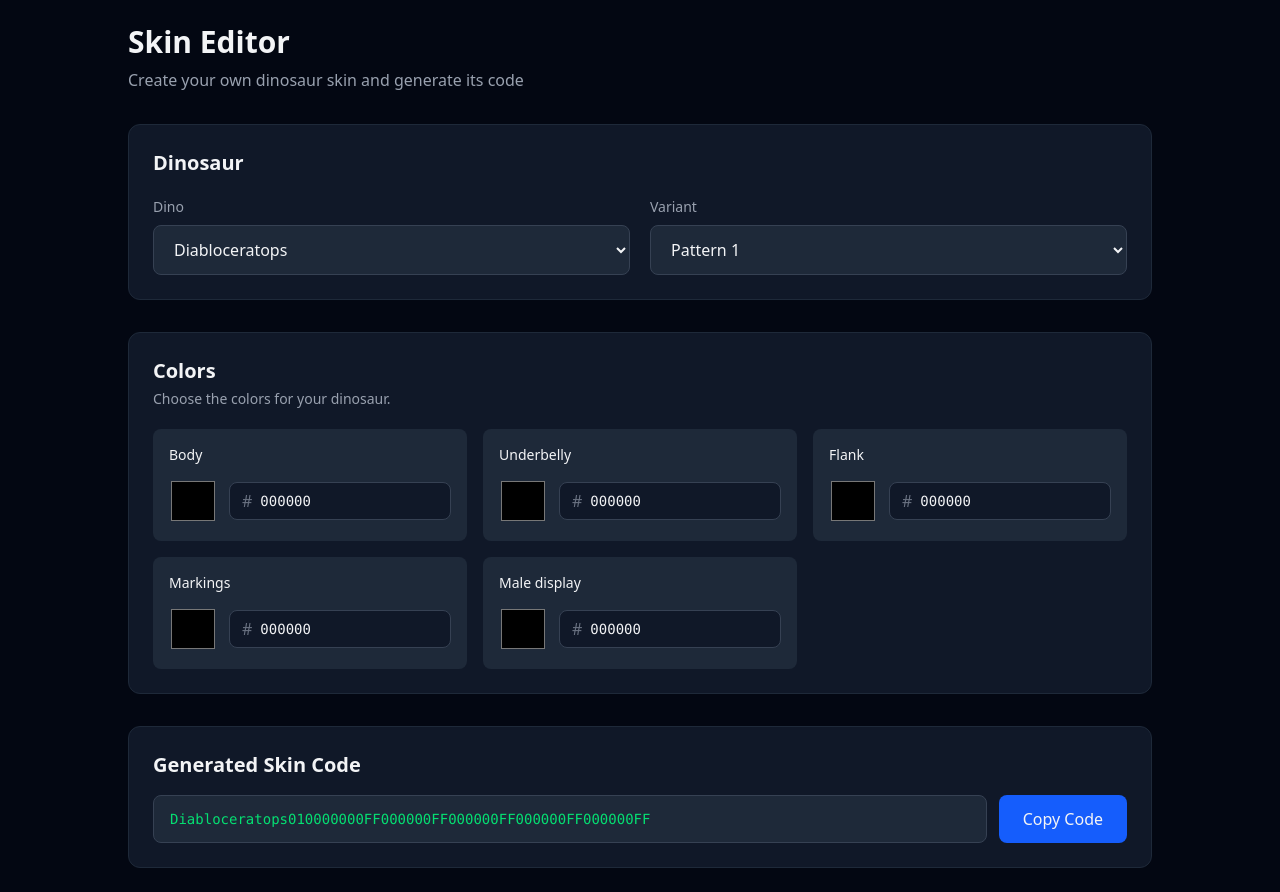
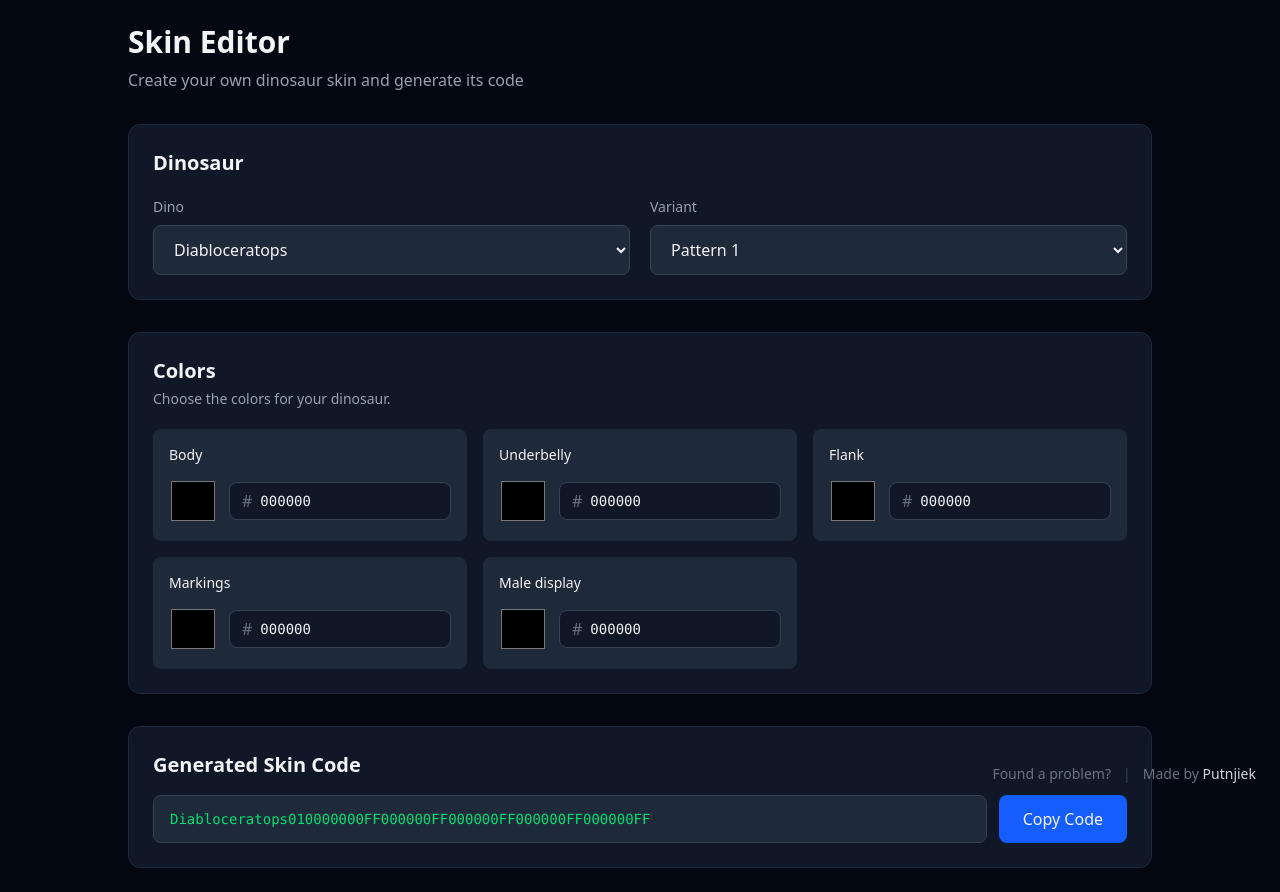
Before and after one commit to Putnjiek/the-isle-skin-code-generator, an Angular app in the folder the-isle-skin-code-generator/: page / in a window 1280 px wide. Built offline with nearby package versions, Linux system fonts and the light colour scheme.

Commit message:
added footer

```diff
--- a/the-isle-skin-code-generator/src/app/app.html
+++ b/the-isle-skin-code-generator/src/app/app.html
@@ -1 +1,18 @@
 <router-outlet />
+
+<footer class="fixed bottom-4 right-6 flex items-center gap-3 text-sm text-gray-500">
+    <a href="https://github.com/Putnjiek/the-isle-skin-code-generator/issues/" target="_blank" rel="noopener noreferrer"
+        class="hover:text-blue-400 transition-colors">
+        Found a problem?
+    </a>
+
+    <span class="text-gray-700">|</span>
+
+    <span>
+        Made by
+        <a href="https://github.com/Putnjiek" target="_blank" rel="noopener noreferrer"
+            class="text-gray-300 hover:text-blue-400 transition-colors">
+            Putnjiek
+        </a>
+    </span>
+</footer>
```
